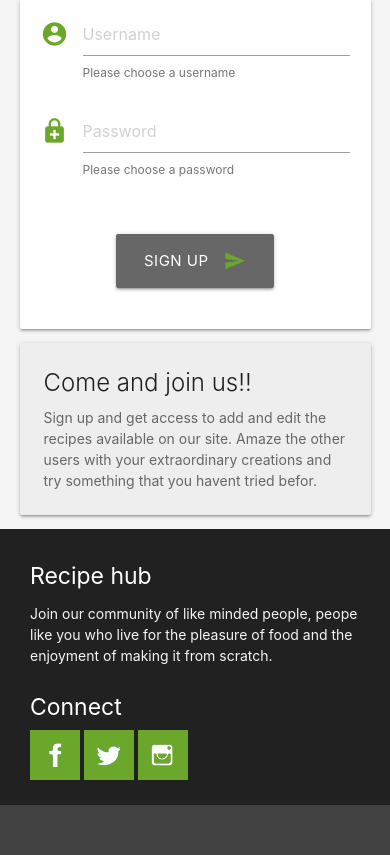
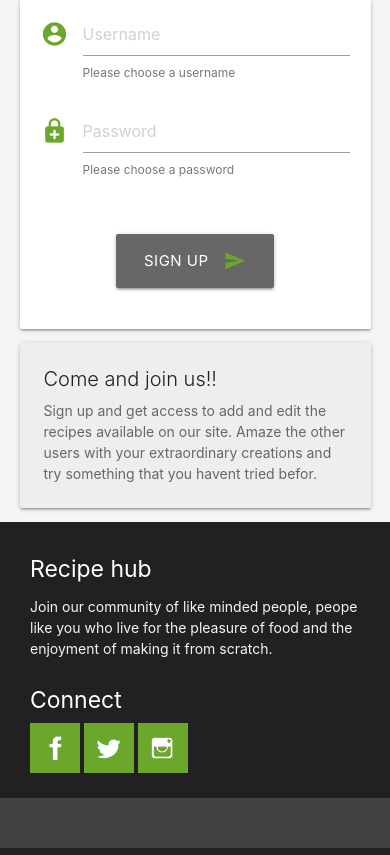
Before and after one commit to Code-Institute-Submissions/Baynuts-milestone-project-3, a Flask app: page /sign_up_page in a window 390 px wide. Shown: the part 165-1020 px from the top of the page. Run offline with Flask 2, Linux system fonts and the light colour scheme; some libraries are stand-ins or nearby versions.

Commit message:
Font size update

```diff
--- a/static/css/style.css
+++ b/static/css/style.css
@@ -147,7 +147,7 @@ nav {
 }
 
 .card-title {
-    font-size: 23px;
+    font-size: 23px!important;
 }
 
 
@@ -156,16 +156,16 @@ nav {
 
 @media only screen and (max-width: 1254px) {
 .card-title {
-    font-size: 20px;
+    font-size: 20px!important;
 }
 
 .rec-overview {
-    font-size: 14px;
+    font-size: 14px!important;
 }
 }
 
 @media only screen and (max-width: 1130px) {
 .card-title {
-    line-height: 25px;
+    line-height: 25px!important;
 }
 }
```
